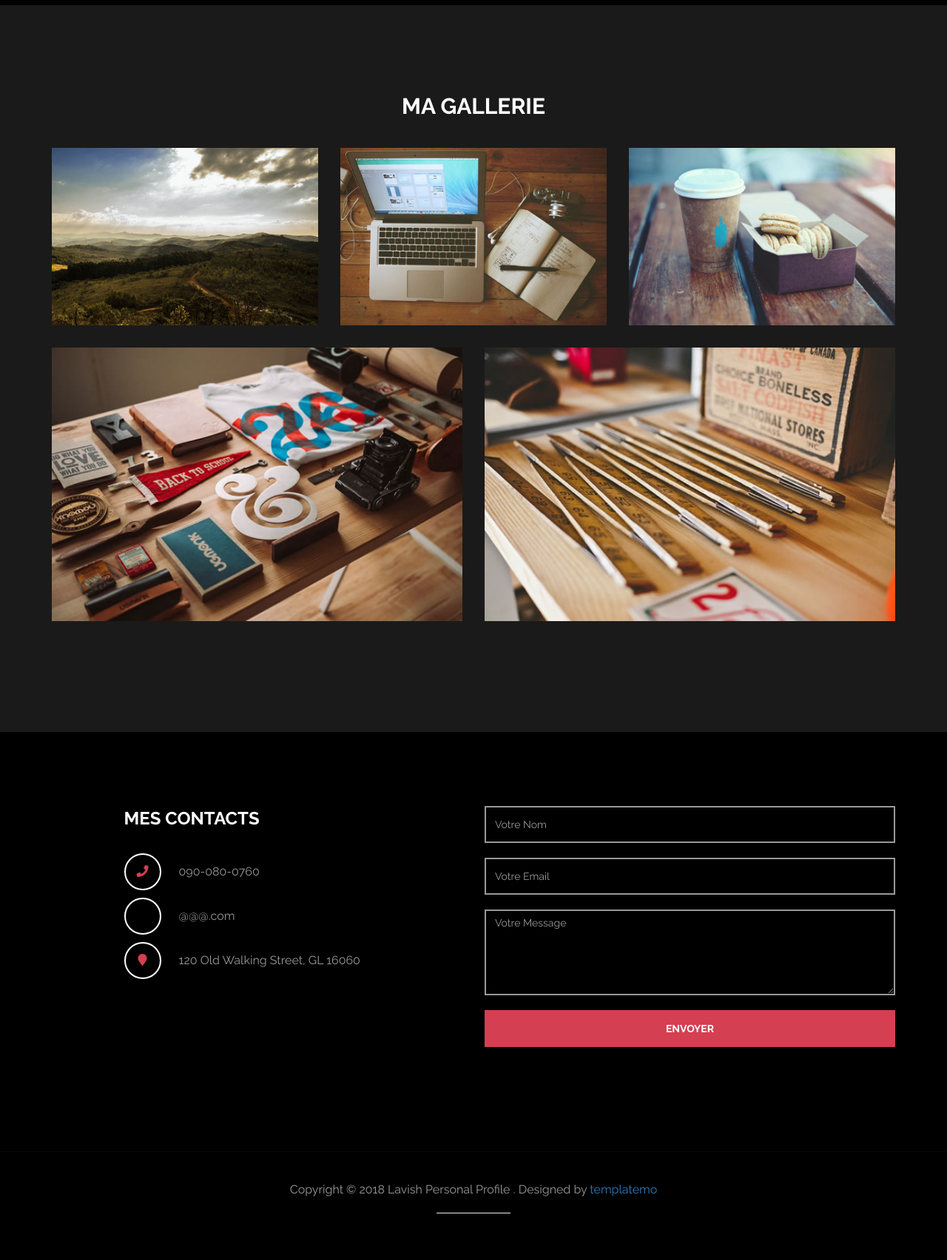
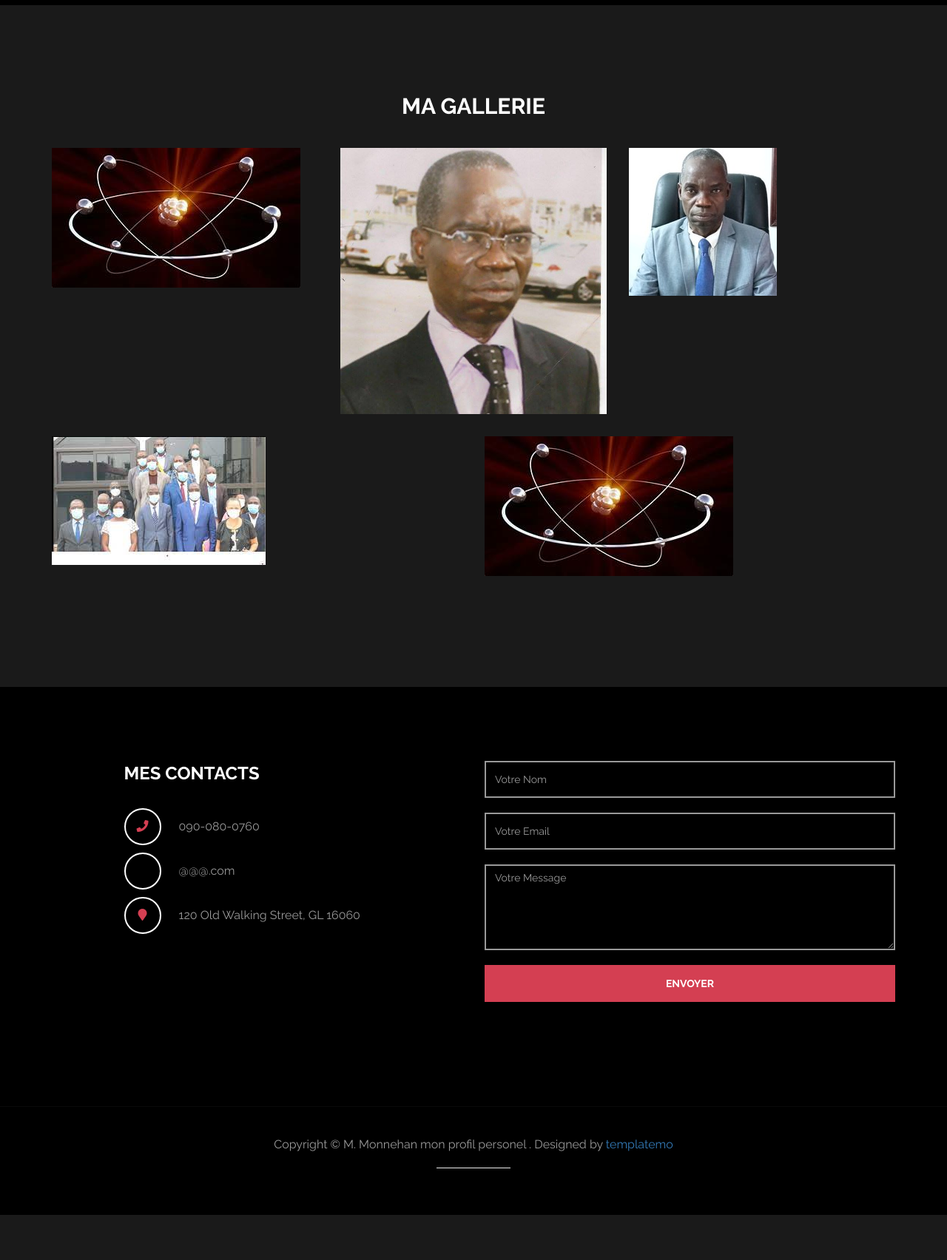
Before and after one commit to OBAMARIE13/profile, a Django app: page / in a window 1280 px wide. Shown: the part 1838-3542 px from the top of the page at 74% size. After the commit the page ends 3481 px from the top, so only its background shows below. Run offline with Django 3.2, Linux system fonts and the light colour scheme; some libraries are stand-ins or nearby versions.

Commit message:
christelle

```diff
--- a/profile/professeur/templates/index.html
+++ b/profile/professeur/templates/index.html
@@ -128,46 +128,46 @@
 				</div>
 				<div class="col-md-4 col-xs-6 wow fadeIn" data-wow-delay="0.6s">
 					<div class="portfolio-thumb">
-						<img src="{% static 'images/portfolio-img1.jpg' %}" class="img-responsive" alt="portfolio img">
+						<img src="{% static 'images/th.jpg' %}" class="img-responsive" alt="portfolio img">
 							<div class="portfolio-overlay">
-								<h4>Web Design</h4>
-								<h5>Author: Cindy</h5>
+								<h4>Physique Nucléaire</h4>
+								<h5>Pr.Monnehan</h5>
 							</div>
 					</div>
 				</div>
 				<div class="col-md-4 col-xs-6 wow fadeIn" data-wow-delay="0.6s">
 					<div class="portfolio-thumb">
-						<img src="{% static 'images/portfolio-img2.jpg' %}" class="img-responsive" alt="portfolio img">
+						<img src="{% static 'images/Pr_monnehan.jpg' %}" class="img-responsive" alt="portfolio img">
 							<div class="portfolio-overlay">
-								<h4>Web App</h4>
-								<h5>Author: Linda</h5>
+								<h4>Pr_Monnehan</h4>
+								<h5>AuthorPr.Monnehan</h5>
 							</div>
 					</div>
 				</div>
 				<div class="col-md-4 col-xs-6 wow fadeIn" data-wow-delay="0.6s">
 					<div class="portfolio-thumb">
-						<img src="{% static 'images/portfolio-img3.jpg' %}" class="img-responsive" alt="portfolio img">
+						<img src="{% static 'images/Prof_Monnehan.jpg' %}" class="img-responsive" alt="portfolio img">
 							<div class="portfolio-overlay">
-								<h4>Mobile App</h4>
-								<h5>Author: Kate</h5>
+								<h4>Monnehan</h4>
+								<h5>Pr.Monnehan</h5>
 							</div>
 					</div>
 				</div>
 				<div class="col-md-6 col-xs-6 wow fadeIn" data-wow-delay="0.6s">
 					<div class="portfolio-thumb">
-						<img src="{% static 'images/portfolio-img4.jpg' %}" class="img-responsive" alt="portfolio img">
+						<img src="{% static 'images/téléchargement.jpeg' %}" class="img-responsive" alt="portfolio img">
 							<div class="portfolio-overlay">
-								<h4>Old Artwork</h4>
-								<h5>Author: Catherine</h5>
+								<h4>Monnehan</h4>
+								<h5>Pr.Monnehan</h5>
 							</div>
 					</div>
 				</div>
 				<div class="col-md-6 col-xs-6 wow fadeIn" data-wow-delay="0.6s">
 					<div class="portfolio-thumb">
-						<img src="{% static 'images/portfolio-img5.jpg' %}" class="img-responsive" alt="portfolio img">
+						<img src="{% static 'images/th.jpg' %}" class="img-responsive" alt="portfolio img">
 							<div class="portfolio-overlay">
-								<h4>New Animation</h4>
-								<h5>Author: Kathy</h5>
+								<h4>Monnehan</h4>
+								<h5>Pr.Monnehan</h5>
 							</div>
 					</div>
 				</div>
@@ -207,7 +207,7 @@
 			<div class="container">
 				<div class="row">
 					<div class="col-md-12 wow fadeIn" data-wow-delay="0.9s">
-						<p>Copyright &copy; 2018 Lavish Personal Profile
+						<p>Copyright &copy; M. Monnehan mon profil personel
 
                         . Designed by <a rel="nofollow noopener" href="https://templatemo.com">templatemo</a></p>
 						<hr>
```
